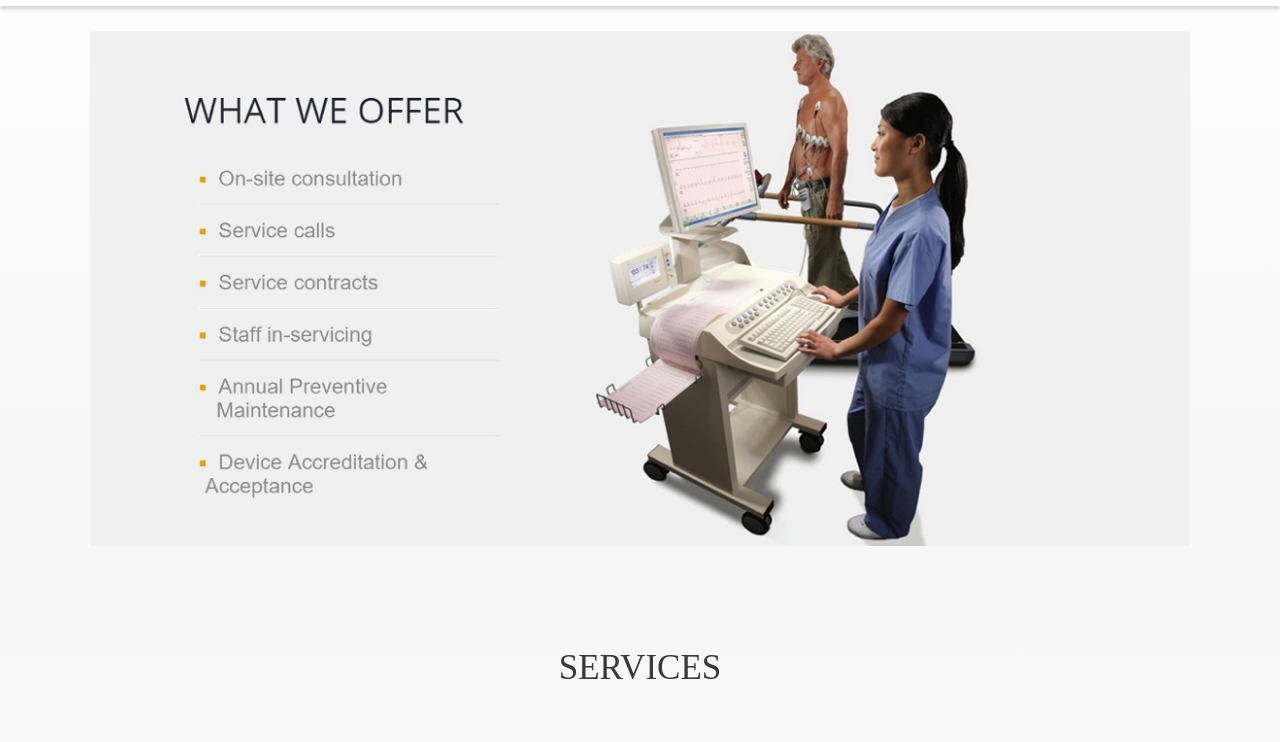
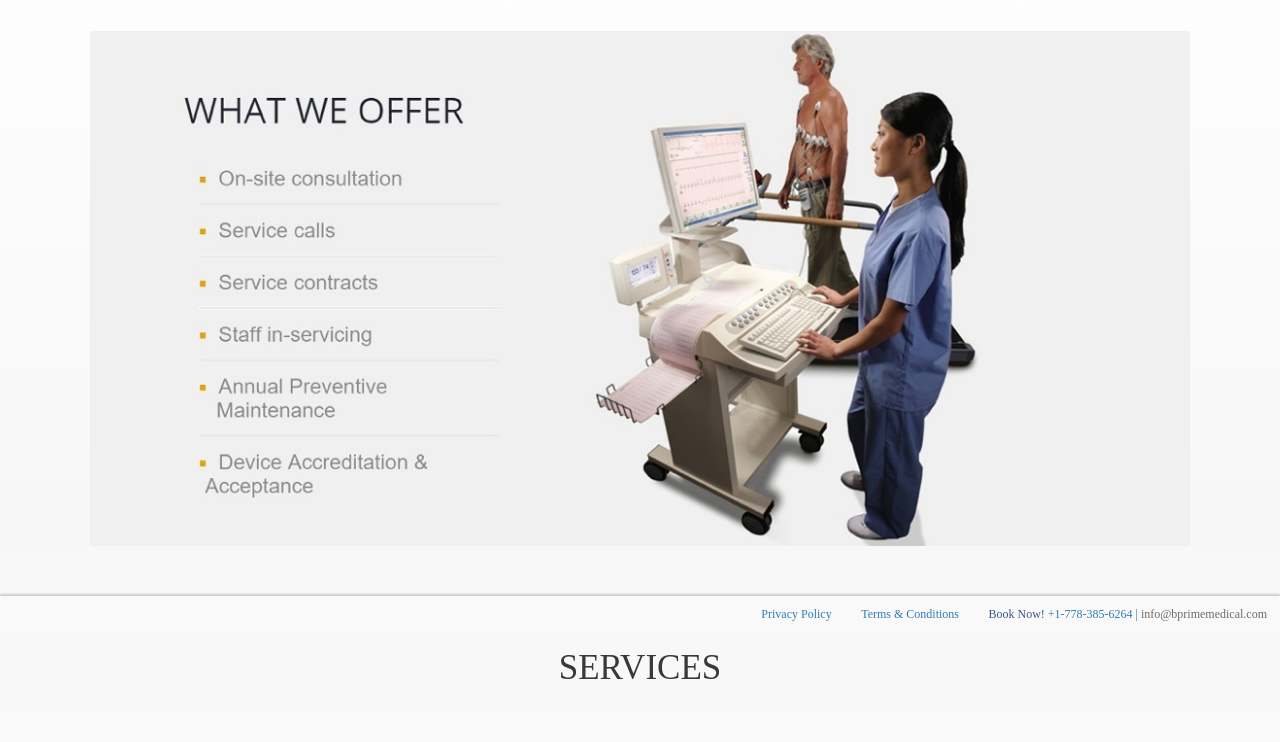
Before and after one commit to miltonleung/bprimeExperiment, a plain HTML site: page index.html in a window 1280 px wide. Shown: the part 169-911 px from the top of the page. Drawn offline with nearby package versions, Linux system fonts and the light colour scheme; a web font is replaced by a local one.

Commit message:
Add footer

```diff
--- a/index.html
+++ b/index.html
@@ -118,6 +118,16 @@
                     <button type="submit" id="submit-button">SUBMIT</button>
                 </form>
             </div>
+            <div id="footer">
+                <div id="navigation">
+                    <ul>
+                        <li><a href="#services">Privacy Policy</a></li>
+                        <li><a href="#team">Terms & Conditions</a></li>
+                        <li><span class="contact-header-label">Book Now!</span> <a href="tel: 1-778-385-6264">+1-778-385-6264</a> | <a href="mailto:info@bprimemedical.com" class="contact-header-link">info@bprimemedical.com</a></li>
+                    </ul>
+                </div>
+                <p></p>
+            </div>
         </div>
     </body>
 </html>
--- a/style.css
+++ b/style.css
@@ -14,12 +14,13 @@ body {
     top: 0;
     left: 0;
     width: 100%;
+    height: 12vh;
     z-index: 9999;
     background-color: white;
 
-    /* Rectangle 11: */
     box-shadow: 0px 3px 4px 0px rgba(0,0,0,0.18);
 }
+
 #headcontact {
     margin-top: 10px;
     margin-right: 5px;
@@ -34,6 +35,7 @@ body {
     text-decoration: none;
     color: #6D6D6D;
 }
+
 #navigation {
     margin-top: 5px;
     margin-bottom: 15px;
@@ -58,7 +60,7 @@ body {
     padding-bottom: 100px;
 }
 #header {
-    margin-top: 30px;
+    margin-top: 12px;
 }
 #landing {
     margin-top: 200px;
@@ -206,9 +208,35 @@ h4 {
 button {
     outline: none;
 }
+#footer {
+    position: fixed;
+    left: 0px;
+    bottom: 0px;
+    width: 100%;
+    height: 35px;
+    line-height: 35px;
+    background: #F9F9F9;
+    box-shadow: 0px -2px 2px 0px rgba(0,0,0,0.18);
+    text-align: right;
+}
+#footer #navigation li {
+    margin: 0 13px;
+}
+#footer #navigation {
+    margin-top: 0px;
+}
+#footer #navigation ul li {
+    font-weight: 300;
+    font-size: 12px;
+    padding: 5px 0px;
+}
+
 @media (max-width: 990px) {
     #services .service-block-right {
         padding-left: 0px;
+    }
+    #fixed {
+        height: 15vh;
     }
 }
 @media (min-width: 768px) and (max-width: 1199px) {
```
